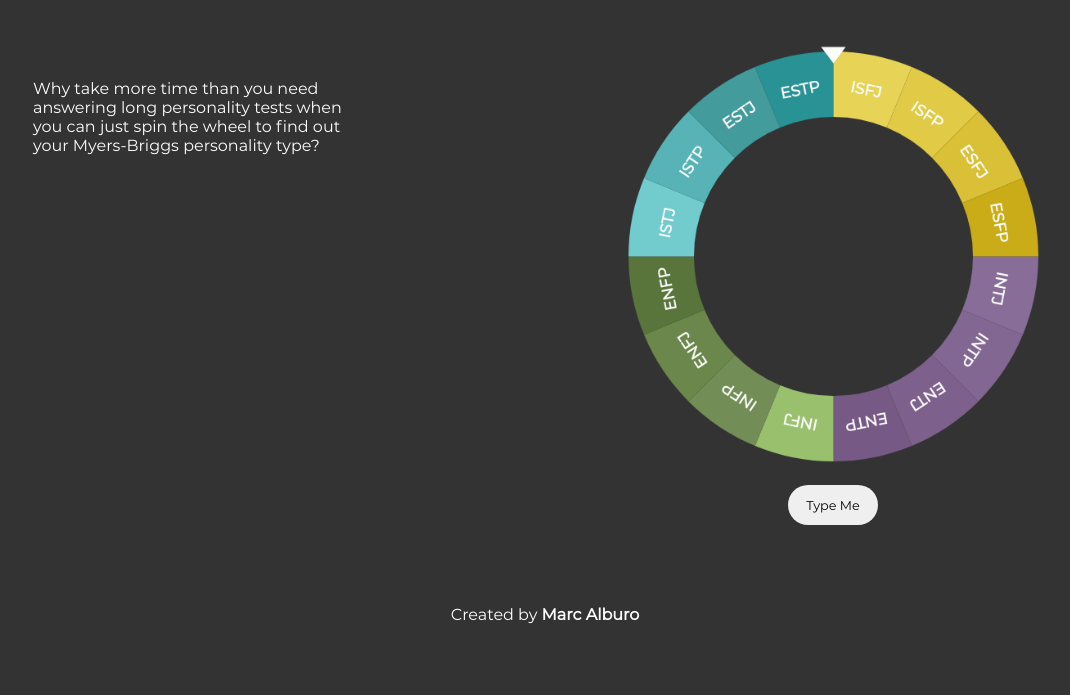
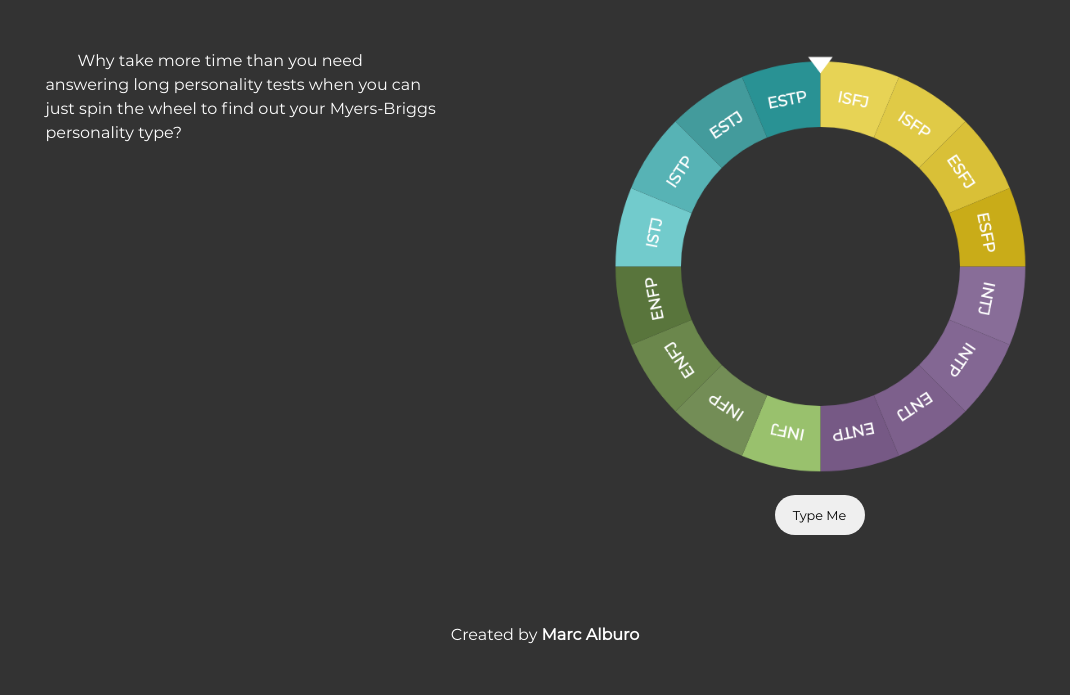
Before and after one commit to maaaaarcal/mbti-roulette, a plain HTML site: page index.html in a window 1280 px wide. Shown: the part 105-800 px from the top of the page, without its empty margins (95-1165 px from the left). Drawn offline with Linux system fonts and the light colour scheme.

Commit message:
minor update to layout

```diff
--- a/widescreen-style.css
+++ b/widescreen-style.css
@@ -28,6 +28,10 @@ html {
 body {
     height: 100vh;
    	margin: 0 !important;
+}
+
+.cont {
+	padding: 10px 30px;
 }
 
 .contain {
@@ -63,20 +67,31 @@ body {
 p {
 	font-family: Montserrat;
 	font-size: 1em;
+	padding: 0.5em;
 }
 
 .desc {
-	padding-top: 8vh;
+	padding-top: 2vh;
 	text-align: center;
 	width: 45%;
 }
 
 .desc p {
 	width: auto;
-	margin: 0 10vw;
+	margin: 0 3vw 0 8vw;
 	margin-top: 1vh;
 	text-align: left;
-	text-indent: 0;
+	text-indent: 2em;
+	line-height: 1.5em;
+}
+
+.explainer {
+	padding-top: 5vh;
+	text-align: left;
+}
+
+.explainer h3 {
+	margin-left: 10vw;
 }
 
 .wrapper {
```
Also changed, not shown: index.html (+11 -0 lines).
